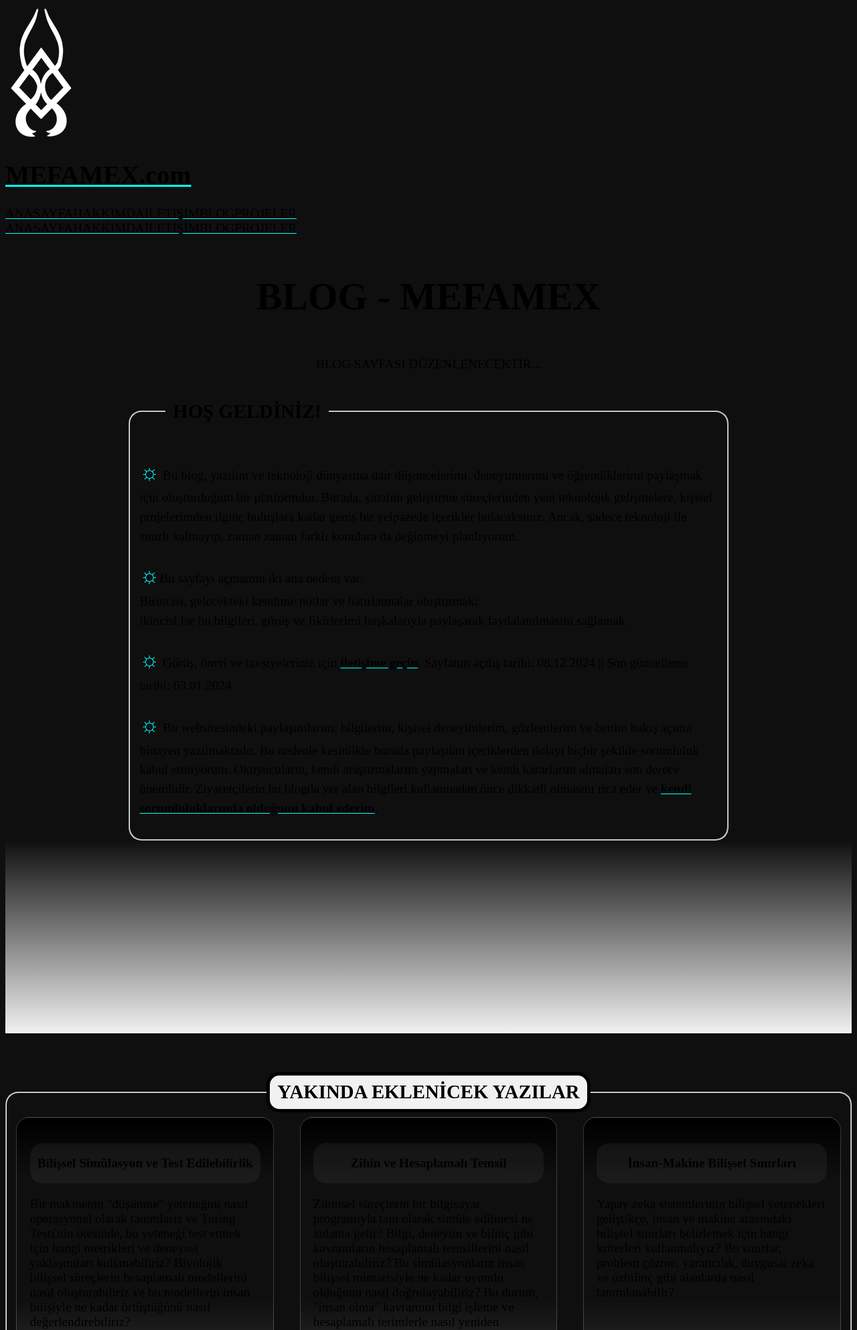
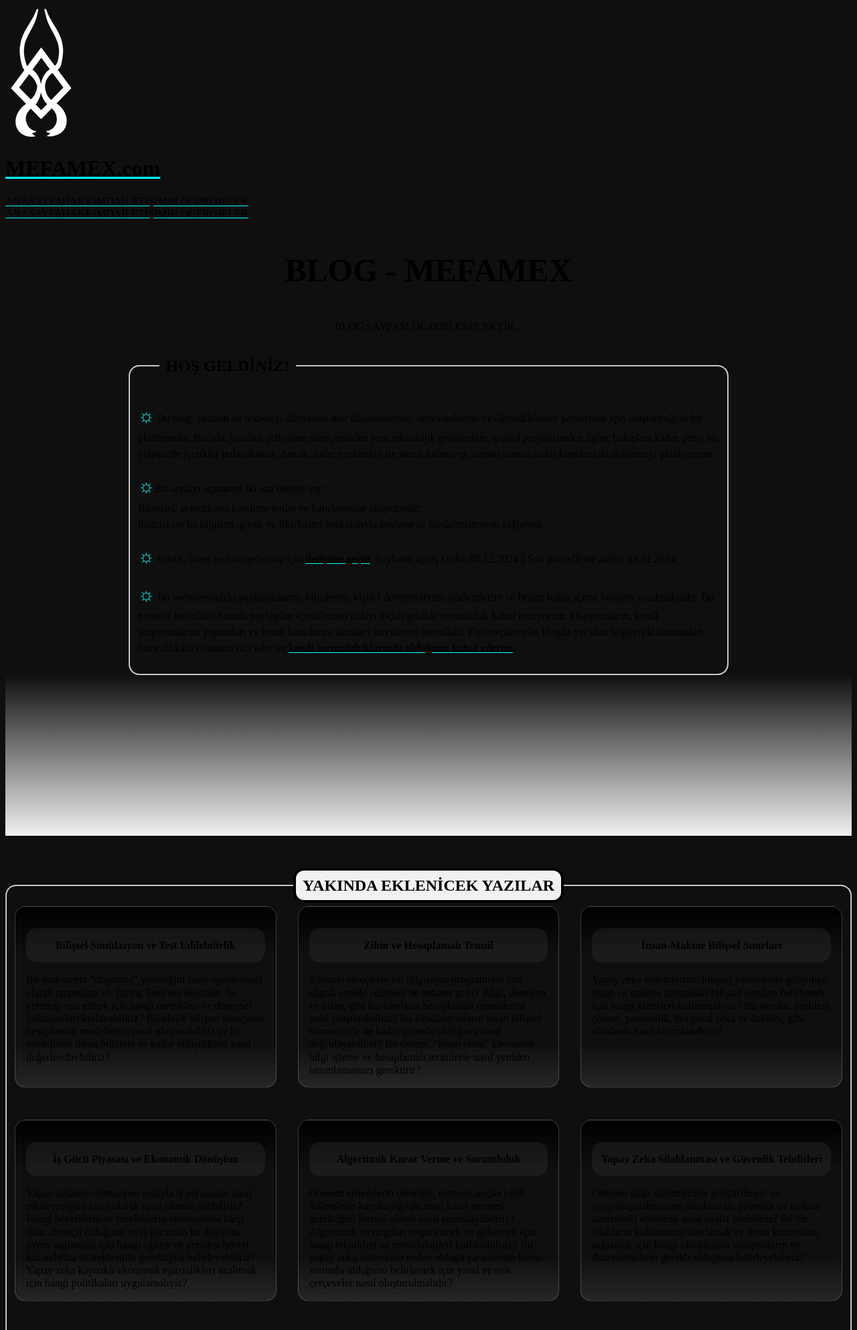
Before and after one commit to Mefamex/mfmx-1, a PHP site: page /blog/index.html in a window 1280 px wide. Shown: the top 1986 px of the page at 67% size. Run offline with PHP 8.4, Linux system fonts and the light colour scheme.

Commit message:
Update style.css

```diff
--- a/blog/style.css
+++ b/blog/style.css
@@ -43,7 +43,6 @@ ol {
 body {
     align-items: center;
     background-color: var(--color-bg-main);
-    font-size: 1.2rem;
 }
 main {
     display: flex;
@@ -123,6 +122,7 @@ main {
     display: flex;
     flex-flow: row wrap;
     gap: 3em 2em;
+    line-height:1.2;
     legend {
         text-align: center;
         margin-left: 0;
```
